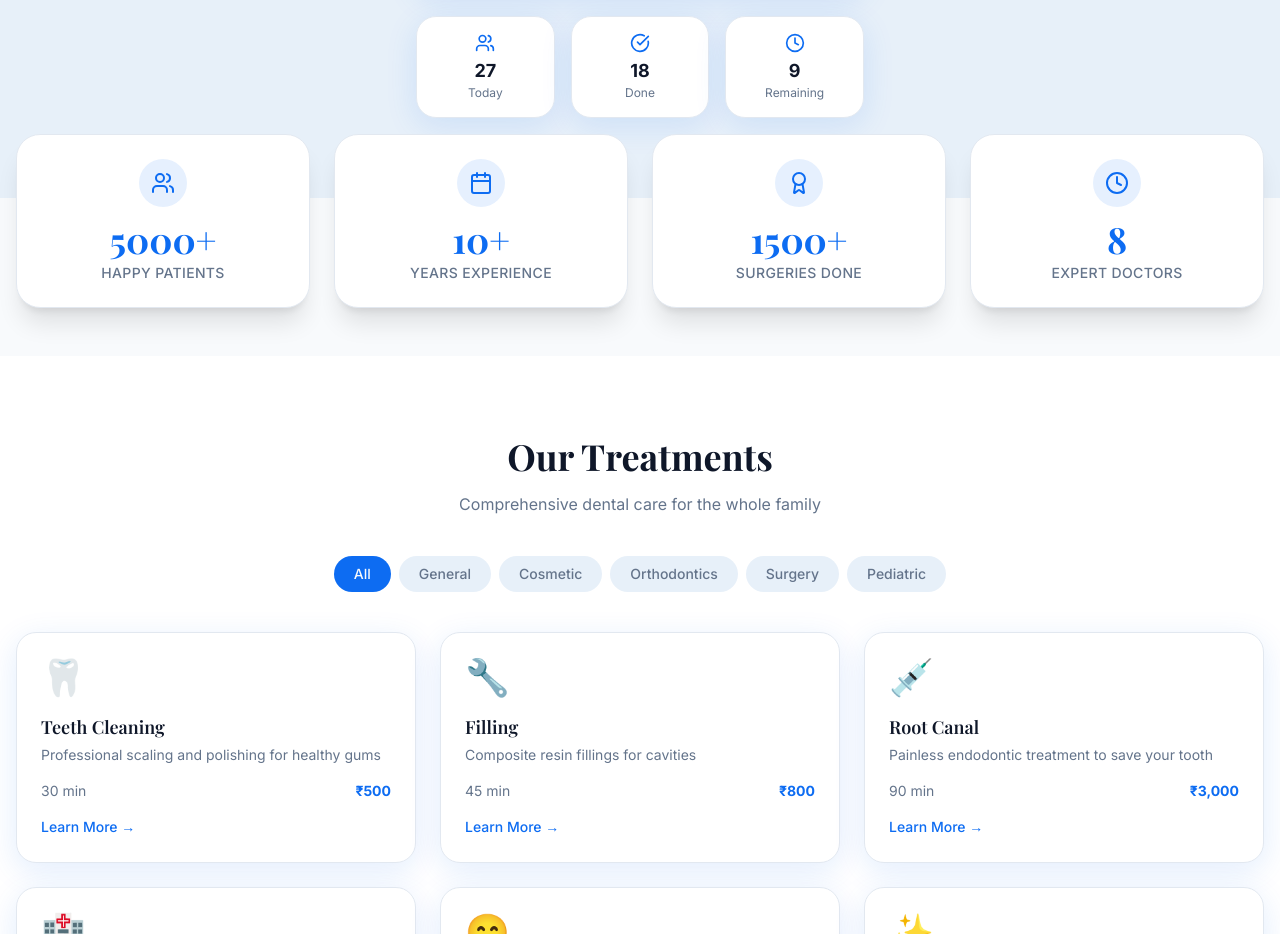
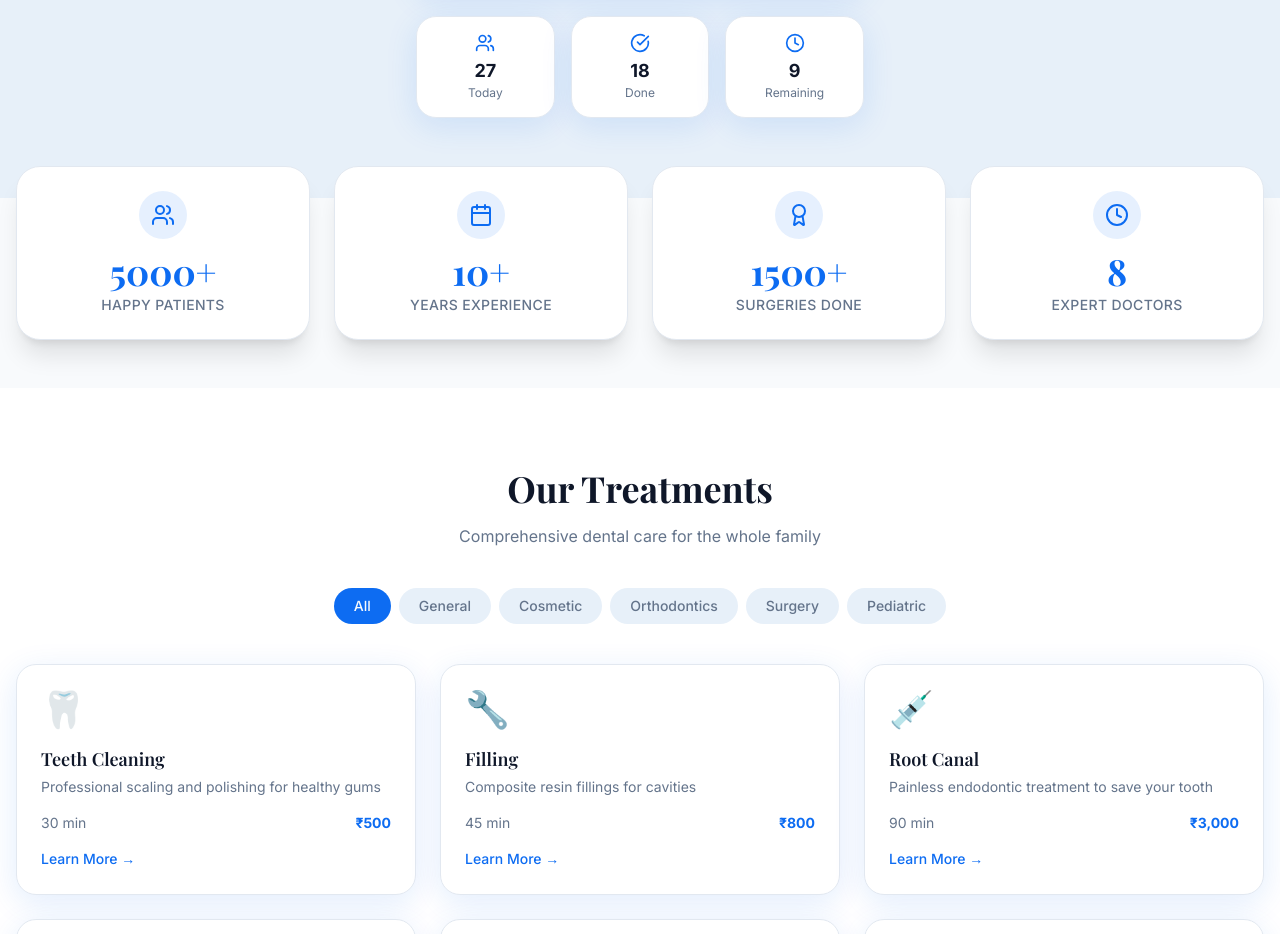
Before and after one commit to Sahin-sultan/DentCare, a React (Vite) app: page / in a window 1280 px wide. Shown: the part 1420-2354 px from the top of the page. Built offline with nearby package versions, Linux system fonts and the light colour scheme; the HTML template or start-up script is replaced by a standard one.

Commit message:
feat: Implement initial project structure, core components, global styling, routing, and Vercel deployment configuration.

```diff
--- a/src/components/StatsBar.tsx
+++ b/src/components/StatsBar.tsx
@@ -13,7 +13,7 @@ export default function StatsBar() {
   const { ref, isVisible } = useScrollAnimation();
 
   return (
-    <section ref={ref} className="relative z-20 -mt-16 pb-12">
+    <section ref={ref} className="relative z-20 py-8 lg:-mt-16 lg:pb-12">
       <div className="container mx-auto px-4">
         <div className="grid grid-cols-2 lg:grid-cols-4 gap-6">
           {stats.map((stat, idx) => (
```
